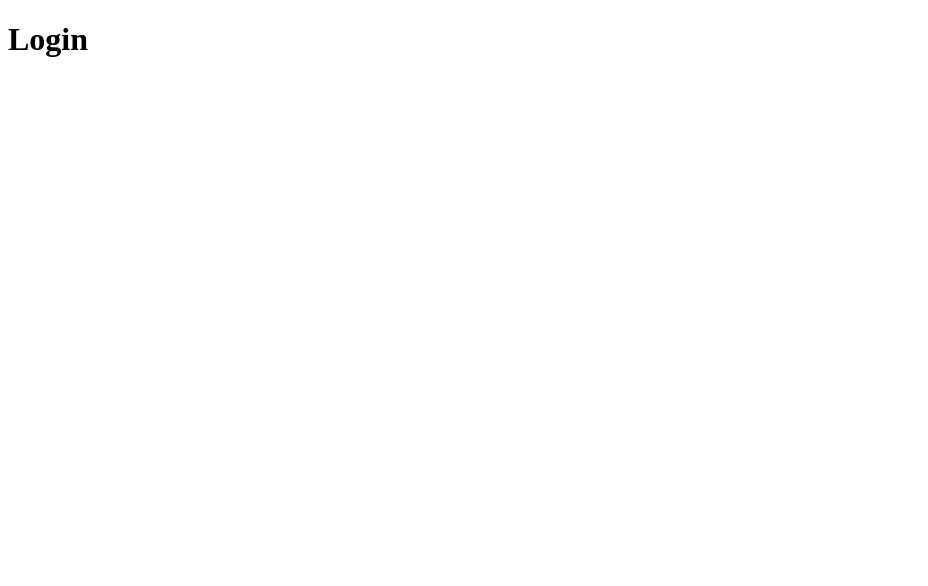
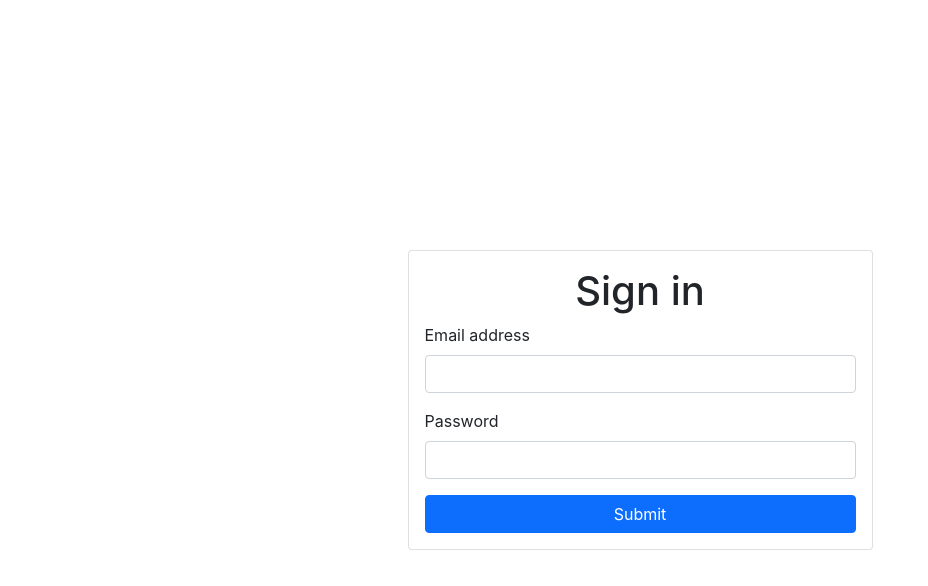
Before and after one commit to perdomofranklin93/todo-list, a React (Create React App) app: page / in a window 1280 px wide. Shown: the top 586 px of the page, without its empty margins (0-928 px from the left). Built offline with nearby package versions, Linux system fonts and the light colour scheme.

Commit message:
Feature: router added

```diff
--- a/src/App.tsx
+++ b/src/App.tsx
@@ -10,8 +10,9 @@
     <Suspense fallback={<div>...loading</div>}>
       <Router>
         <Switch>
-          {pages.map((page) => (
+          {pages.map((page, index) => (
             <Route
+              key={index}
               path={page.path}
               exact={page.exact}
               component={page.module}
--- a/src/index.tsx
+++ b/src/index.tsx
@@ -1,4 +1,6 @@
-import "../node_modules/bootstrap/dist/css/bootstrap-grid.min.css";
+import "../node_modules/bootstrap/dist/css/bootstrap.min.css";
+import "./index.scss";
+
 import React from 'react';
 import ReactDOM from 'react-dom';
 import App from './App';
--- /dev/null
+++ b/src/pages/login/Login.scss
@@ -0,0 +1,3 @@
+.login {
+    height: 100vh;
+}
--- a/src/pages/login/Login.tsx
+++ b/src/pages/login/Login.tsx
@@ -1,9 +1,29 @@
 import * as React from "react";
+import "./Login.scss";
 
 export default function Login(): React.ReactElement {
   return (
-    <div>
-      <h1>Login</h1>
+    <div className="login container d-flex justify-content-center align-items-center">
+      <div className="card col-12 col-md-8 col-lg-5">
+        <div className="card-body">
+          <div className="row">
+            <h1 className="text-center">Sign in</h1>
+          </div>
+          <form>
+            <div className="mb-3">
+              <label className="form-label">Email address</label>
+              <input type="email" className="form-control" />
+            </div>
+            <div className="mb-3">
+              <label className="form-label">Password</label>
+              <input type="password" className="form-control" />
+            </div>
+            <button type="submit" className="btn btn-primary w-100">
+              Submit
+            </button>
+          </form>
+        </div>
+      </div>
     </div>
   );
 }
```
Also changed, not shown: 1 other file (tests, documents, lock files or other folders).
